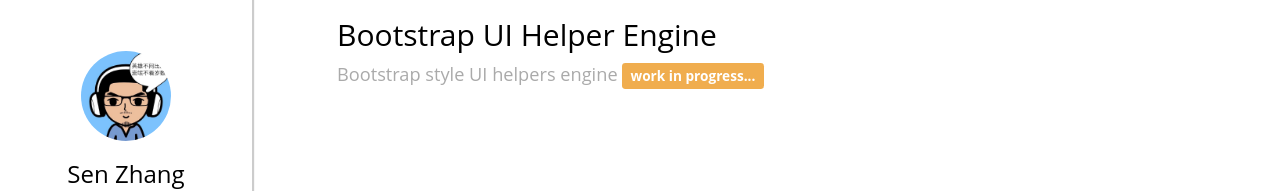
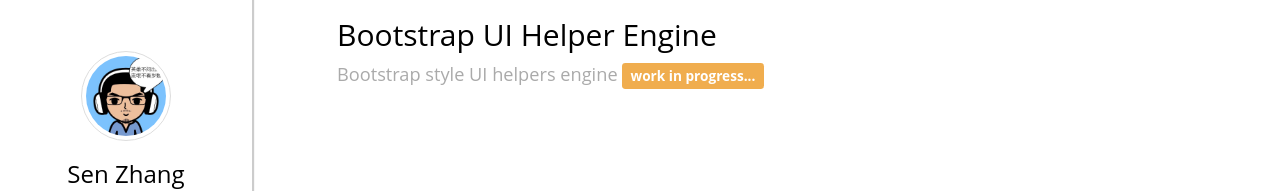
Before and after one commit to Sen-Zhang/sen-zhang.github.io, a website: page index.html in a window 1280 px wide. Shown: the part 188-379 px from the top of the page. Drawn offline with nearby package versions, Linux system fonts and the light colour scheme; some packages are replaced by stand-ins of ours.

Commit message:
improve profile img

```diff
--- a/index.html
+++ b/index.html
@@ -25,7 +25,7 @@
 <body ng-app="myBlog">
   <header class="site-header">
     <div class="header-photo">
-      <img src="img/profile.jpeg" alt="profile" class="img-circle header-photo">
+      <img src="img/profile.jpeg" alt="profile" class="img-circle img-thumbnail header-photo">
     </div>
 
     <div class="header-title">
```
